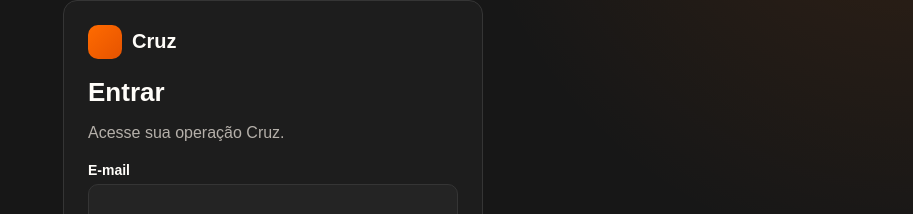
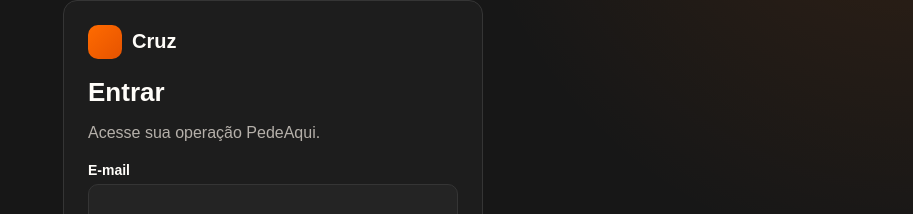
Before and after one commit to wesley956/PedeAqui, a Next.js app: page /login in a window 1280 px wide. Shown: the part 188-402 px from the top of the page, without its empty margins (367-1280 px from the left). Built offline with nearby package versions, Linux system fonts and the light colour scheme.

Commit message:
brand: replace Cruz in login copy [257]

```diff
--- a/src/app/login/page.tsx
+++ b/src/app/login/page.tsx
@@ -12,7 +12,7 @@ export default async function LoginPage({
   const params = await searchParams;
 
   return (
-    <AuthCard title="Entrar" subtitle="Acesse sua operação Cruz.">
+    <AuthCard title="Entrar" subtitle="Acesse sua operação PedeAqui.">
       {params.error ? <p role="alert" style={{ margin: 0, color: "#ff8a93" }}>Não foi possível entrar. Verifique os dados.</p> : null}
       {params.status === "check_email" ? <p style={{ margin: 0, color: "var(--success)" }}>Confira seu e-mail para concluir o cadastro.</p> : null}
       <form action={signInAction} style={{ display: "grid", gap: 14 }}>
```
